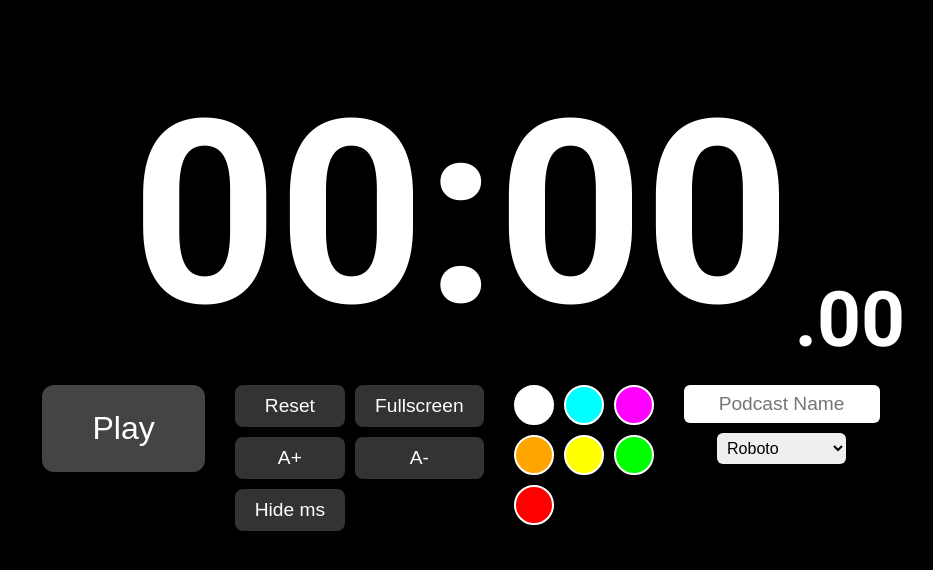
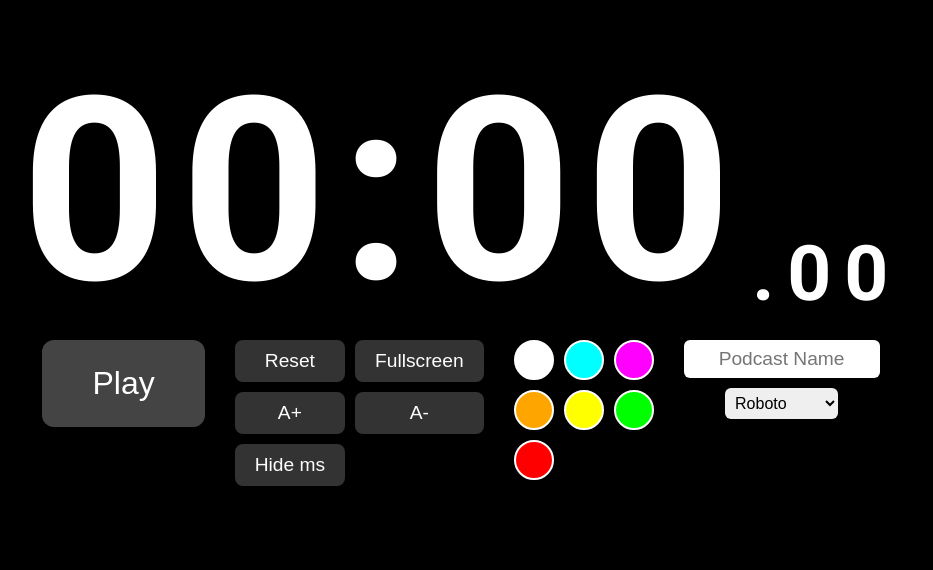
Before and after one commit to Hermes222222/cronometer, a plain HTML site: page index.html in a window 1280 px wide. Shown: the whole page, without its empty margins (179-1112 px from the left). Drawn offline with Linux system fonts and the light colour scheme.

Commit message:
Update index.html

```diff
--- a/index.html
+++ b/index.html
@@ -5,7 +5,7 @@
   <meta charset="UTF-8">
   <title>Chronometer</title>
   <!-- Google Fonts -->
-  <link href="https://fonts.googleapis.com/css2?family=Roboto:wght@700&family=Roboto+Mono:wght@700&family=Montserrat:wght@400&display=swap" rel="stylesheet">
+  <link href="https://fonts.googleapis.com/css2?family=Roboto:wght@700&family=Montserrat:wght@400&display=swap" rel="stylesheet">
   <!-- Local fonts (place .ttf files in fonts/ folder at repo root) -->
   <style>
     @font-face {
@@ -45,35 +45,53 @@
       display: none;
     }
     #time {
-      position: relative;       /* parent for absolute positioning */
+      display: flex;
+      justify-content: center;
+      align-items: flex-end;
       font-size: 20vw;
       margin-top: 8vh;
+      font-family: 'Roboto', sans-serif;
+      line-height: 1;
+      letter-spacing: 0.05em;
+      overflow: hidden;
+      white-space: nowrap;
+      position: relative;
+    }
+    /* Create stable width containers regardless of font */
+    #timeContainer {
+      display: flex;
+      justify-content: center;
+      align-items: flex-end;
+      position: relative;
+    }
+    /* Create a fixed static display that always shows all possible characters */
+    #staticDisplay {
+      visibility: hidden;
+      position: absolute;
+      display: flex;
+      left: 0;
+      top: 0;
+      pointer-events: none;
+      height: 0;
+      overflow: hidden;
+    }
+    /* Ensure fixed widths for all character positions */
+    .digit-container {
       display: inline-block;
-      font-family: 'Roboto', sans-serif; /* will be overridden by font switcher */
-    }
-
-    #mainTime {
-      display: inline-block;
-    }
-
-    #milliseconds {
-      position: absolute;
-      bottom: 0;                /* align baseline with mainTime */
-      left: 100%;               /* place it right next to mainTime */
-      font-size: 30%;
-      margin-left: 0.05em;
-      display: inline-block;
-    }
-    /* Add a wrapper to enforce monospace for consistent digit width */
-    .digit {
-      display: inline-block;
-      width: 1ch;
       text-align: center;
     }
-    .colon {
-      display: inline-block;
-      width: 0.5ch;
-      text-align: center;
+    /* Main time stable layout */
+    #mainTimeContainer {
+      display: flex;
+    }
+    /* Milliseconds stable layout */
+    #millisecondsContainer {
+      display: flex;
+      font-size: 30%;
+      align-self: flex-end;
+      position: relative;
+      bottom: 0.1em;
+      margin-left: 0.1em;
     }
     #podcast {
       margin-top: 10px;
@@ -152,7 +170,26 @@
 <body>
   <div id="recording">RECORDING</div>
   <div id="time">
-    <span id="mainTime">00:00</span><span id="milliseconds">.00</span>
+    <!-- Static reference display with every possible digit to establish widths -->
+    <div id="staticDisplay">
+      <div class="digit-container">0</div>
+      <div class="digit-container">1</div>
+      <div class="digit-container">2</div>
+      <div class="digit-container">3</div>
+      <div class="digit-container">4</div>
+      <div class="digit-container">5</div>
+      <div class="digit-container">6</div>
+      <div class="digit-container">7</div>
+      <div class="digit-container">8</div>
+      <div class="digit-container">9</div>
+      <div class="digit-container">:</div>
+      <div class="digit-container">.</div>
+    </div>
+    <!-- Actual visible display using individual containers for each digit -->
+    <div id="timeContainer">
+      <div id="mainTimeContainer"></div>
+      <div id="millisecondsContainer"></div>
+    </div>
   </div>
   <div id="podcast"></div>
   <div class="controls" id="controlsPanel">
@@ -178,7 +215,6 @@
       <div class="fonts">
         <select id="fontSelect" onchange="changeFont(this.value)">
           <option value="'Roboto', sans-serif">Roboto</option>
-          <option value="'Roboto Mono', monospace">Roboto Mono</option>
           <option value="'Montserrat', sans-serif">Montserrat</option>
           <option value="'Digital-7', monospace">Digital-7</option>
           <option value="'Technology', sans-serif">Technology</option>
@@ -193,20 +229,103 @@
     let showMs = true;
     let currentPodcast = "";
 
+    // Create individual elements for each digit position
+    function createDigitElements() {
+      const mainTimeContainer = document.getElementById("mainTimeContainer");
+      const millisecondsContainer = document.getElementById("millisecondsContainer");
+
+      // Clear existing content
+      mainTimeContainer.innerHTML = '';
+      millisecondsContainer.innerHTML = '';
+
+      // Create main time digit positions (00:00 or 00:00:00 format)
+      for (let i = 0; i < 5; i++) {
+        const digitEl = document.createElement("div");
+        digitEl.className = "digit-container";
+        digitEl.id = "main-digit-" + i;
+        if (i === 2) {
+          digitEl.textContent = ":"; // Colon position
+        } else {
+          digitEl.textContent = "0"; // Number position
+        }
+        mainTimeContainer.appendChild(digitEl);
+      }
+
+      // Create milliseconds digit positions (.00 format)
+      const dotEl = document.createElement("div");
+      dotEl.className = "digit-container";
+      dotEl.textContent = ".";
+      millisecondsContainer.appendChild(dotEl);
+
+      for (let i = 0; i < 2; i++) {
+        const digitEl = document.createElement("div");
+        digitEl.className = "digit-container";
+        digitEl.id = "ms-digit-" + i;
+        digitEl.textContent = "0";
+        millisecondsContainer.appendChild(digitEl);
+      }
+    }
+
     function update() {
       let mins = String(Math.floor(seconds / 60) % 60).padStart(2,'0');
       let secs = String(seconds % 60).padStart(2,'0');
       let hrs = Math.floor(seconds / 3600);
       let msStr = String(milliseconds).padStart(2,'0');
 
+      const mainTimeContainer = document.getElementById("mainTimeContainer");
+      const millisecondsContainer = document.getElementById("millisecondsContainer");
+
+      // First, make sure we have the right number of digits created
       if (hrs >= 1 || !showMs) {
-        document.getElementById("mainTime").textContent =
-          String(hrs).padStart(2,'0') + ":" + mins + ":" + secs;
-        document.getElementById("milliseconds").style.display = "none";
+        // Format: 00:00:00
+        while (mainTimeContainer.children.length < 8) {
+          // Add the hour digits and another colon if not already present
+          const hourPrefixEl = document.createElement("div");
+          hourPrefixEl.className = "digit-container";
+          hourPrefixEl.id = "main-digit-hours-" + (mainTimeContainer.children.length - 5);
+          hourPrefixEl.textContent = "0";
+          mainTimeContainer.insertBefore(hourPrefixEl, mainTimeContainer.firstChild);
+
+          if (mainTimeContainer.children.length === 7) {
+            const colonEl = document.createElement("div");
+            colonEl.className = "digit-container";
+            colonEl.textContent = ":";
+            mainTimeContainer.insertBefore(colonEl, mainTimeContainer.children[2]);
+          }
+        }
+        millisecondsContainer.style.display = "none";
       } else {
-        document.getElementById("mainTime").textContent = mins + ":" + secs;
-        document.getElementById("milliseconds").textContent = "." + msStr;
-        document.getElementById("milliseconds").style.display = "inline-block";
+        // Format: 00:00
+        while (mainTimeContainer.children.length > 5) {
+          mainTimeContainer.removeChild(mainTimeContainer.firstChild);
+        }
+        millisecondsContainer.style.display = "flex";
+      }
+
+      // Now update the actual digits without changing the structure
+      if (hrs >= 1 || !showMs) {
+        // Format: 00:00:00
+        const hrsStr = String(hrs).padStart(2,'0');
+        const timeStr = hrsStr + ":" + mins + ":" + secs;
+
+        let digitIndex = 0;
+        for (let i = 0; i < timeStr.length; i++) {
+          const digitEl = mainTimeContainer.children[i];
+          digitEl.textContent = timeStr[i];
+        }
+      } else {
+        // Format: 00:00
+        const timeStr = mins + ":" + secs;
+
+        let digitIndex = 0;
+        for (let i = 0; i < timeStr.length; i++) {
+          const digitEl = mainTimeContainer.children[i];
+          digitEl.textContent = timeStr[i];
+        }
+
+        // Update milliseconds
+        document.getElementById("ms-digit-0").textContent = msStr[0];
+        document.getElementById("ms-digit-1").textContent = msStr[1];
       }
     }
 
@@ -288,6 +407,8 @@
 
     function changeFont(font) {
       document.getElementById("time").style.fontFamily = font;
+      // When font changes, we need to recalculate digit positions
+      setTimeout(applyClockSizing, 10); // Give time for font to load
     }
 
     function updatePodcastName() {
@@ -302,8 +423,13 @@
     }
 
     window.addEventListener("resize", applyClockSizing);
-    update();
-    applyClockSizing();
+
+    // Initialize digit containers on load
+    window.addEventListener("load", function() {
+      createDigitElements();
+      update();
+      applyClockSizing();
+    });
   </script>
 </body>
 </html>
```
